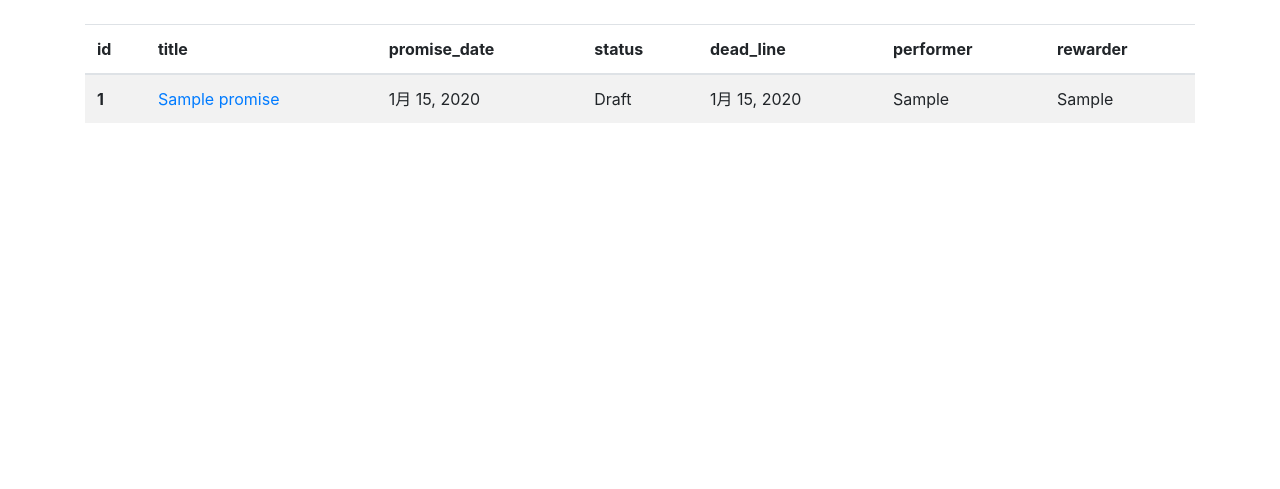
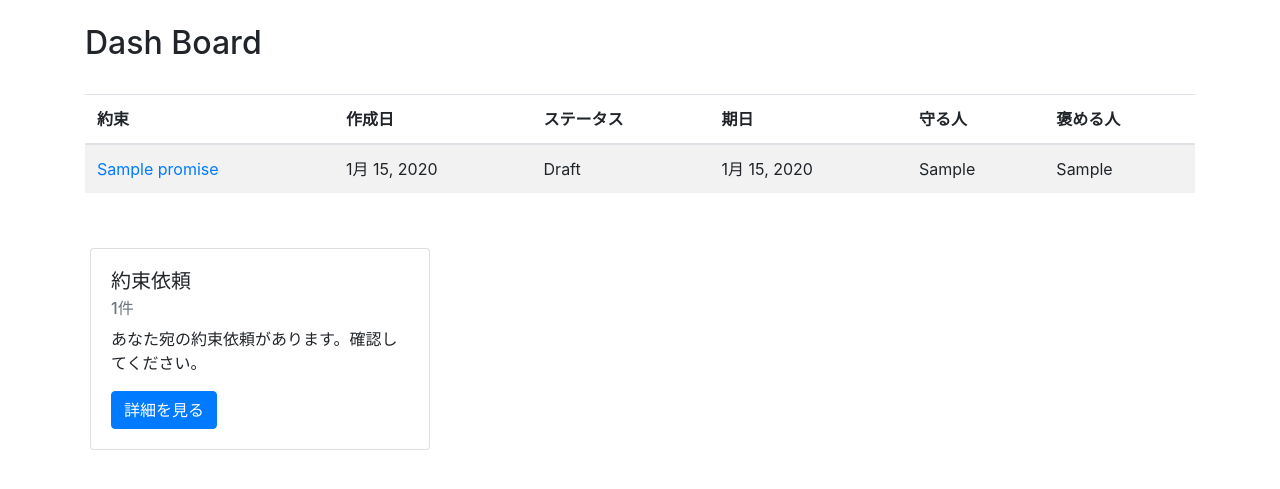
Before and after one commit to kazsat/pinkiepromise, a Django app: page / in a window 1280 px wide. Shown: the part 56-545 px from the top of the page. Run offline with Django 3.2, Linux system fonts and the light colour scheme; a user stored in the database is signed in; tables that the repository leaves empty hold one stand-in row (values such as "Sample post"); some libraries are stand-ins or nearby versions.

Commit message:
add cards

```diff
--- a/pinkiepromise/settings.py
+++ b/pinkiepromise/settings.py
@@ -129,6 +129,10 @@ USE_TZ = True
 # Static files (CSS, JavaScript, Images)
 # https://docs.djangoproject.com/en/3.0/howto/static-files/
 
+STATICFILES_DIRS = (
+    os.path.join(BASE_DIR,'static'),
+)
+
 STATIC_URL = '/static/'
 MEDIA_URL = '/pics/'
 MEDIA_ROOT = BASE_DIR
--- a/promises/forms.py
+++ b/promises/forms.py
@@ -64,7 +64,7 @@ class PromiseForm(forms.ModelForm):
             # 'promise_date': DateInput(),
             'dead_line': DateInput(),
         }
-        exclude = ('family', 'status', 'promise_date')
+        exclude = ('family', 'status', 'promise_date', 'deleted_at')
 
 class FamilyForm(forms.ModelForm):
     def __init__(self, *args, **kwargs):
--- a/promises/templates/base.html
+++ b/promises/templates/base.html
@@ -1,5 +1,6 @@
+{% load static %}
 <!DOCTYPE html>
-<html lang="ja-jp">
+<html lang="ja">
 
 <head>
     <!-- Required meta tags -->
@@ -9,6 +10,8 @@
     <!-- Bootstrap CSS -->
     <link rel="stylesheet" href="https://stackpath.bootstrapcdn.com/bootstrap/4.4.1/css/bootstrap.min.css"
         integrity="sha384-Vkoo8x4CGsO3+Hhxv8T/Q5PaXtkKtu6ug5TOeNV6gBiFeWPGFN9MuhOf23Q9Ifjh" crossorigin="anonymous">
+
+    <link rel="stylesheet" type="text/css" href="/static/css/style.css">
 
     <meta http-equiv="X-UA-Compatible" content="ie=edge">
     <title>{% block title %}base{% endblock %}</title>
--- a/promises/templates/promises/index.html
+++ b/promises/templates/promises/index.html
@@ -4,23 +4,30 @@
 
 {% block content %}
 <br />
-
+<h2>Dash Board</h2>
+<br />
 <table class="table table-striped table-hover">
   <thead>
     <tr>
-        <th scope="col">id</th>
-        <th scope="col">title</th>
+      <!-- <th scope="col">id</th> -->
+      <!-- <th scope="col">title</th>
       <th scope="col">promise_date</th>
       <th scope="col">status</th>
       <th scope="col">dead_line</th>
       <th scope="col">performer</th>
-        <th scope="col">rewarder</th>
+      <th scope="col">rewarder</th> -->
+      <th scope="col">約束</th>
+      <th scope="col">作成日</th>
+      <th scope="col">ステータス</th>
+      <th scope="col">期日</th>
+      <th scope="col">守る人</th>
+      <th scope="col">褒める人</th>
     </tr>
   </thead>
   <tbody>
     {% for promise in promises.all %}
     <tr>
-            <th scope="row">{{ promise.id }}</th>
+      <!-- <th scope="row">{{ promise.id }}</th> -->
       <td><a href="{% url 'promise_detail' promise.id %}"> {{ promise.title }}</a></td>
       <td>{{ promise.promise_date }}</td>
       <td>{{ promise.get_status_display }}</td>
@@ -32,4 +39,79 @@
   </tbody>
 </table>
 
+<br />
+
+<div class="row">
+
+  {% if offer_count > 0 %}
+
+  <div class="col-lg-4">
+    <div class="card">
+      <div class="card-body">
+        <h5 class="card-title">約束依頼</h5>
+        <h6 class="card-subtitle mb-2 text-muted">{{ offer_count }}件</h6>
+        <p class="card-text">あなた宛の約束依頼があります。確認してください。</p>
+        <a href="#" class="btn btn-primary">詳細を見る</a>
+      </div>
+    </div>
+  </div>
+
+  {% endif %}
+
+  {% if reject_count > 0 %}
+
+  <div class="col-lg-4">
+    <div class="card">
+      <div class="card-body">
+        <h5 class="card-title">却下</h5>
+        <h6 class="card-subtitle mb-2 text-muted">{{reject_count}}件</h6>
+        <p class="card-text">却下された約束があります。修正するか、削除してください。</p>
+        <a href="#" class="btn btn-primary">詳細を見る</a>
+      </div>
+    </div>
+  </div>
+  {% endif %}
+
+  {% if ongoing_count > 0 %}
+
+  <div class="col-lg-4">
+    <div class="card">
+      <div class="card-body">
+        <h5 class="card-title">約束中</h5>
+        <h6 class="card-subtitle mb-2 text-muted">{{ongoing_count}}件</h6>
+        <p class="card-text">頑張って約束を守ってください。</p>
+        <a href="#" class="btn btn-primary">詳細を見る</a>
+      </div>
+    </div>
+  </div>
+  {% endif %}
+
+  {% if evaluate_count > 0 %}
+
+  <div class="col-lg-4">
+    <div class="card">
+      <div class="card-body">
+        <h5 class="card-title">評価</h5>
+        <h6 class="card-subtitle mb-2 text-muted">{{evaluate_count}}件</h6>
+        <p class="card-text">期限が来ました。約束が守れたか確認してください。</p>
+        <a href="#" class="btn btn-primary">詳細を見る</a>
+      </div>
+    </div>
+  </div>
+  {% endif %}
+
+  {% if complete_count > 0 %}
+  <div class="col-lg-4">
+    <div class="card">
+      <div class="card-body">
+        <h5 class="card-title">ご褒美</h5>
+        <h6 class="card-subtitle mb-2 text-muted">{{complete_count}}件</h6>
+        <p class="card-text">守れた約束です。ご褒美を貰ってください。</p>
+        <a href="#" class="btn btn-primary">詳細を見る</a>
+      </div>
+    </div>
+  </div>
+  {% endif %}
+
+</div>
 {% endblock %}
--- a/promises/views.py
+++ b/promises/views.py
@@ -11,10 +11,57 @@ from .forms import PromiseForm, FamilyForm, PromiseDetailForm
 @login_required
 def index(request):
     # promises = Promise.objects.all().order_by('-promise_date')
-    promises = Promise.objects.filter(family=request.user.family, deleted_at__isnull=True).order_by('-promise_date')
+    promises = Promise.objects.filter(
+        family=request.user.family, deleted_at__isnull=True).order_by('-promise_date')
 
+    # number of promise you offered
+    offer_count = Promise.objects.filter(
+        family=request.user.family,
+        deleted_at__isnull=True,
+        performer=request.user.id,
+        status=Promise.STATUS_DRAFT
+    ).count()
+
+    reject_count = Promise.objects.filter(
+        family=request.user.family,
+        deleted_at__isnull=True,
+        rewarder=request.user.id,
+        status=Promise.STATUS_REJECTED
+    ).count()
+
+    ongoing_count = Promise.objects.filter(
+        family=request.user.family,
+        deleted_at__isnull=True,
+        performer=request.user.id,
+        dead_line__gte=datetime.date.today(),
+        status=Promise.STATUS_PROMISED
+    ).count()
+
+    evaluate_count = Promise.objects.filter(
+        family=request.user.family,
+        deleted_at__isnull=True,
+        rewarder=request.user.id,
+        dead_line__lt=datetime.date.today(),
+        status=Promise.STATUS_PROMISED
+    ).count()
+
+    complete_count = Promise.objects.filter(
+        family=request.user.family,
+        deleted_at__isnull=True,
+        performer=request.user.id,
+        status=Promise.STATUS_COMPLETED
+    ).count()
+
+    d = {
+        'promises': promises,
+        'offer_count': offer_count,
+        'reject_count': reject_count,
+        'ongoing_count': ongoing_count,
+        'evaluate_count': evaluate_count,
+        'complete_count': complete_count,
+    }
     # return render(request, 'promises/index.html')
-    return render(request, 'promises/index.html', {'promises': promises})
+    return render(request, 'promises/index.html', d)
 
 
 # @login_required
@@ -56,7 +103,6 @@ def promise_detail(request, promise_id):
 
     promise = get_object_or_404(Promise, pk=promise_id)
 
-    # todo:delete function
     if request.method == 'POST':
         if 'Revise' in request.POST:
             promise.status = Promise.STATUS_DRAFT
--- /dev/null
+++ b/static/css/style.css
@@ -0,0 +1,9 @@
+/*
+.ItemList .col-4{
+    margin:50px 15px 10px 15px;
+}
+*/
+
+.card{
+    margin:15px 5px 15px 5px;
+}
```
Also changed, not shown: static/img/present.svg (added). Lines whose indentation alone changed are shown as unchanged.
